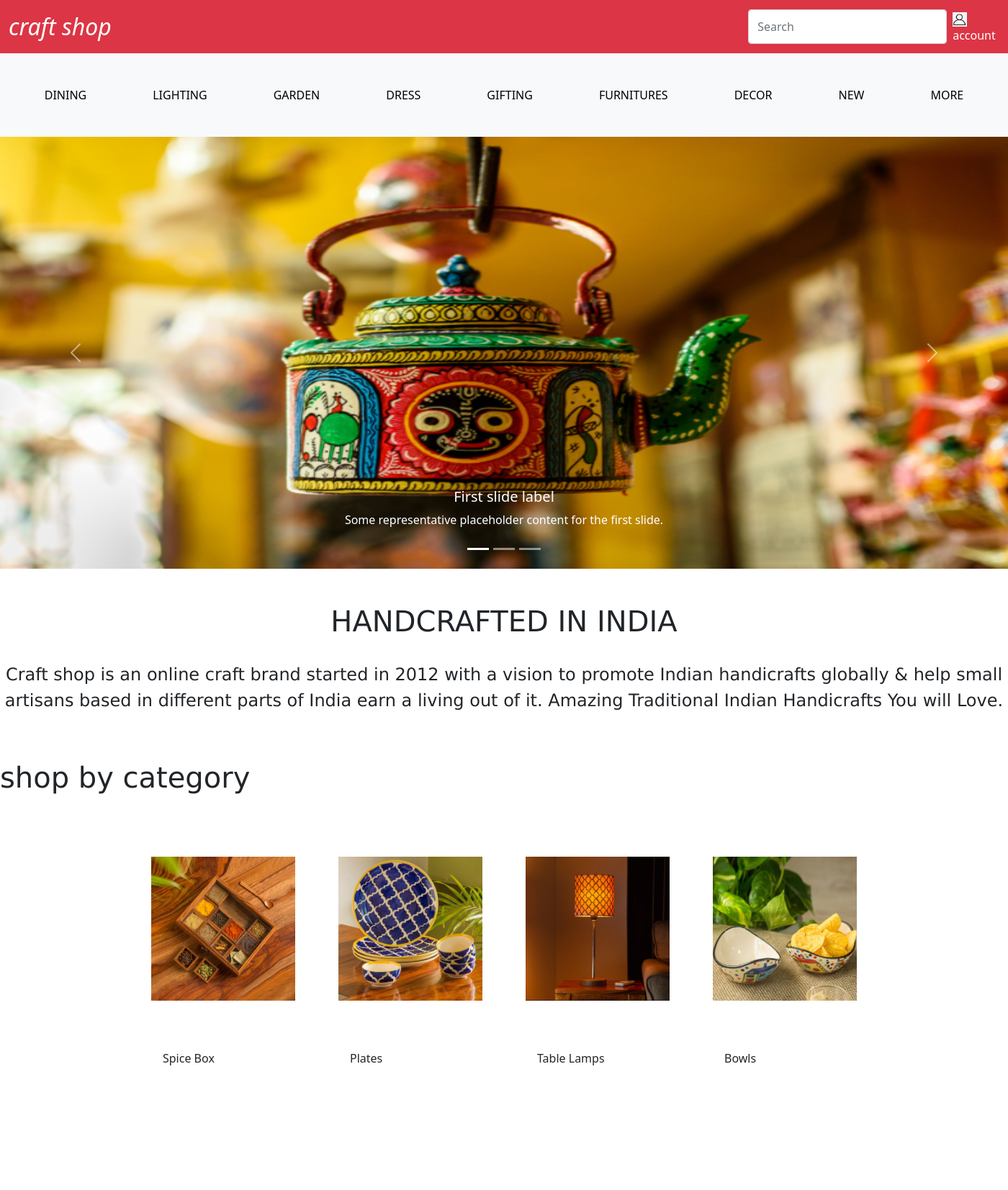
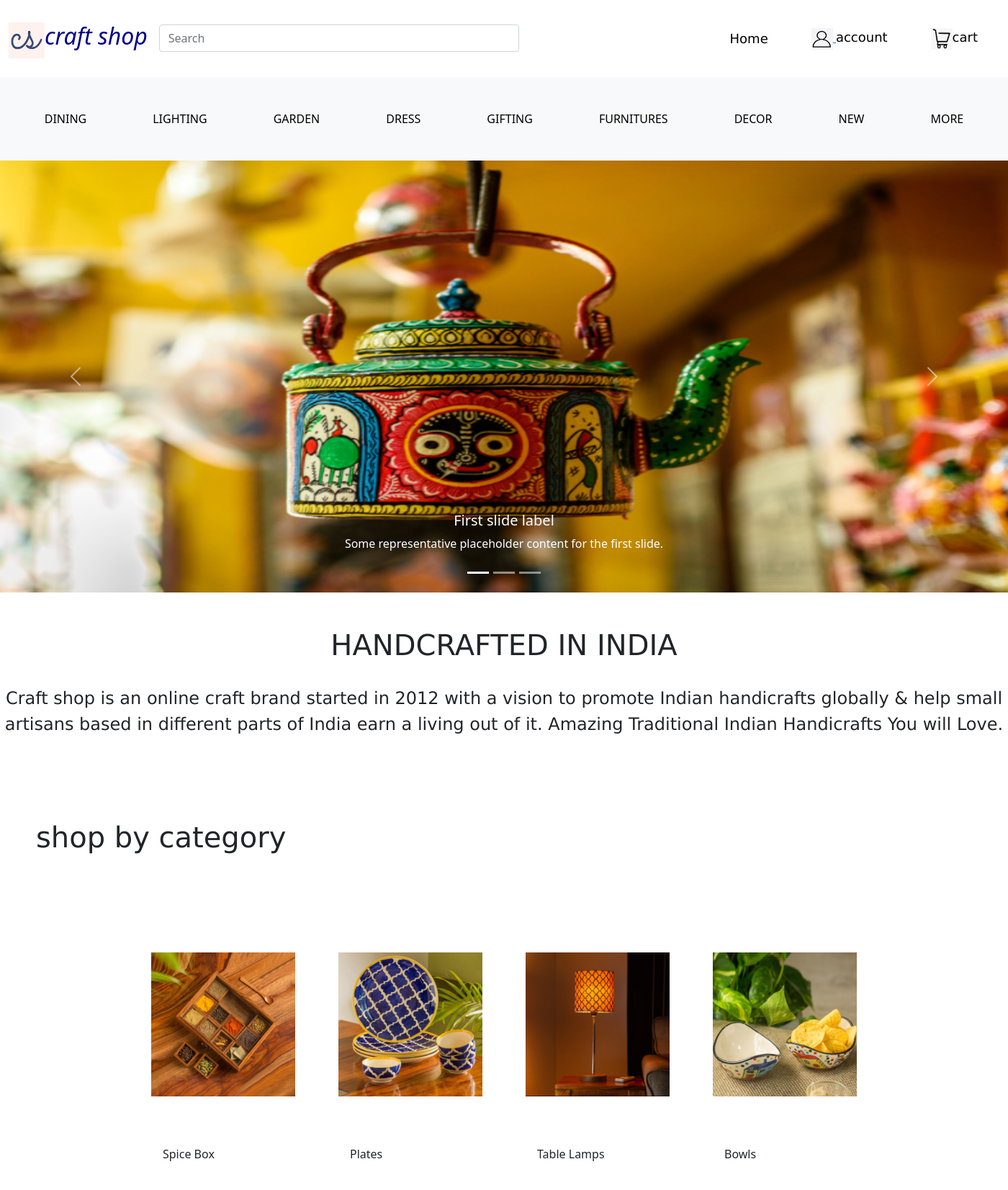
Before and after one commit to suveenna/hcproject, a Django app: page / in a window 1400 px wide. Shown: the whole page at 72% size. Before the commit the page ends 1480 px from the top, so only its background shows below. Run offline with Django 4.2, Linux system fonts and the light colour scheme.

Commit message:
sinupupdate

```diff
--- a/craft_shop/templates/home.html
+++ b/craft_shop/templates/home.html
@@ -5,16 +5,18 @@
     <meta charset="UTF-8">
     <meta http-equiv="X-UA-Compatible" content="IE=edge">
     <meta name="viewport" content="width=device-width, initial-scale=1.0">
-    <title>Document</title>
+    <title>craftshop</title>
     <link href="https://cdn.jsdelivr.net/npm/bootstrap@5.1.3/dist/css/bootstrap.min.css" rel="stylesheet" integrity="sha384-1BmE4kWBq78iYhFldvKuhfTAU6auU8tT94WrHftjDbrCEXSU1oBoqyl2QvZ6jIW3" crossorigin="anonymous">
 <script src="https://cdn.jsdelivr.net/npm/bootstrap@5.1.3/dist/js/bootstrap.bundle.min.js" integrity="sha384-ka7Sk0Gln4gmtz2MlQnikT1wXgYsOg+OMhuP+IlRH9sENBO0LRn5q+8nbTov4+1p" crossorigin="anonymous"></script>
 <link href="https://cdn.jsdelivr.net/npm/bootstrap@5.1.3/dist/css/bootstrap.min.css" rel="stylesheet" integrity="sha384-1BmE4kWBq78iYhFldvKuhfTAU6auU8tT94WrHftjDbrCEXSU1oBoqyl2QvZ6jIW3" crossorigin="anonymous">
 <script src="https://cdn.jsdelivr.net/npm/bootstrap@5.1.3/dist/js/bootstrap.bundle.min.js" integrity="sha384-ka7Sk0Gln4gmtz2MlQnikT1wXgYsOg+OMhuP+IlRH9sENBO0LRn5q+8nbTov4+1p" crossorigin="anonymous"></script>
 </head>
 <body>
-  <nav class="navbar navbar-expand-lg navbar-dark bg-danger">
-    <div class="container-fluid">
-      <a class="navbar-brand  fst-italic"  href="#" ><font size="6">craft shop</font></a>
+
+  <nav class="navbar navbar-expand-lg navbar-dark bg-pink">
+    <div class="container-fluid" >
+      <a class="navbar-brand  fst-italic"  href="#" ><img src="{% static 'images/logo.PNG' %}" height="50px" width="50px" alt=""><font style="color:darkblue;" size="6">craft shop</font></a>
+      <input class="form-control me-2" type="search" placeholder="Search" aria-label="Search" style="width: 500px;">
       <button class="navbar-toggler" type="button" data-bs-toggle="collapse" data-bs-target="#navbarSupportedContent" aria-controls="navbarSupportedContent" aria-expanded="false" aria-label="Toggle navigation">
         <span class="navbar-toggler-icon"></span>
       </button>
@@ -23,12 +25,17 @@
 
         </ul>
         <form class="d-flex">
-          <input class="form-control me-2" type="search" placeholder="Search" aria-label="Search" >
+          <table cellpadding="30" cellspacing="30">
+            <tr>
+         <td> <label for="" style="color: black;" ><font size="4" face="verdana"> Home</font></label></td>
 
-          <a href="login.html"><img src="{% static 'images/account.PNG' %}" height="20px" width="20px" alt="a">
-          <label for="" style="color: white;">account</label>
-          </a>
 
+        <td>  <a href="{% url 'login' %}"><img src="{% static 'images/account.PNG' %}" height="30px" width="30px" alt="a">
+          <label for="" style="color:black;"><font size="4" face="verdana">account</font></label></td>
+          <td><a href=""><img src="{%  static 'images/cart2.PNG' %}" height="30px" width="30px" alt=""><label for="" style="color:black;"><font size="4" face="verdana">cart</font></label></a></td>
+        </tr>
+        </a>
+        </table>
         </form>
       </div>
     </div>
@@ -92,18 +99,23 @@
   </div>
   <br>
   <br>
-  <div align="center">
+  <div >
     <center><h1><font face="verdana">HANDCRAFTED IN INDIA</font></h1></center>
   <br>
   <div align="center">
     <p><font size="5" face="verdana">Craft shop is an online craft brand started in 2012 with a vision to promote Indian handicrafts globally & help small artisans based in different parts of India earn a living out of it. Amazing Traditional Indian Handicrafts You will Love.</font> </p>
   </div>
    <br><br>
+    <table border="0" cellpadding="50px"  >
+      <tr><td>
+   <h1><font face="verdana">shop by category</font></h1>
+  </td>
+  </tr>
+  </table>
+  <br><br>
+   <div align="center">
+     <table cellpadding="30px" cellspacing="20px">
 
-   <h1 cellpadding="30px" cellspacing="20px" align="left"><font face="verdana">shop by category</font></h1>
-   <br><br>
-   <div>
-     <table cellpadding="30px" cellspacing="20px">
        <tr >
          <td ><img src="{% static 'images/spicebox.PNG' %}" height="200px" width="200px" alt=""></td>
          <td><img src="{% static 'images/plates.PNG' %}" height="200px" width="200px" alt=""></td>
--- a/craft_shop/urls.py
+++ b/craft_shop/urls.py
@@ -3,8 +3,8 @@ from . import views
 
 urlpatterns=[
 
-  path('',views.home),
-  path('',views.login)
+  path('',views.home, name="home"),
+  path('login',views.login, name="login")
 
 
 ]
```
Also changed, not shown: craft_shop/templates/login.html (+16 -9 lines), craft_shop/static/images/cart2.PNG (added), craft_shop/static/images/logo.PNG (added).
